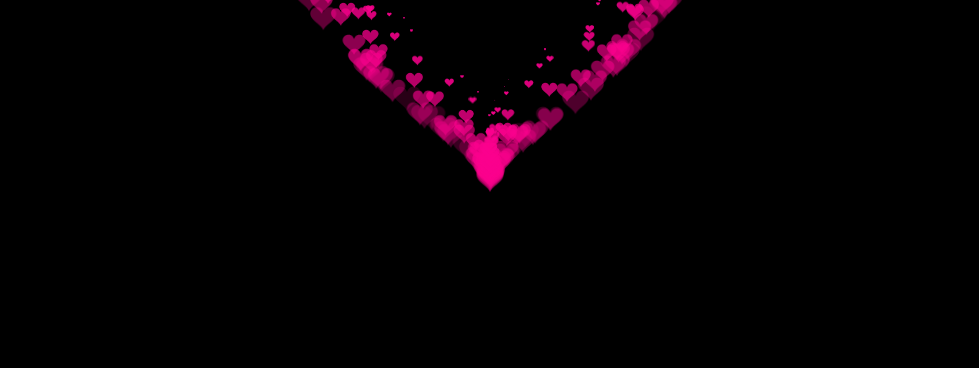
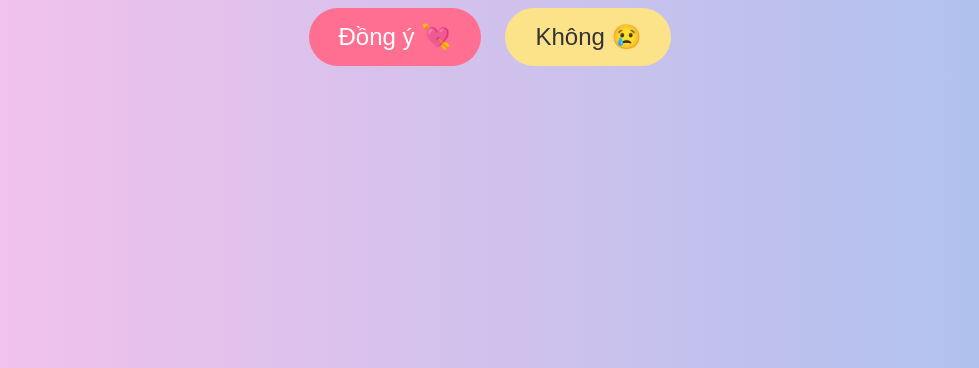
Before and after one commit to Dont4getmeKmA/congchuatomhum, a plain HTML site: page index.html in a window 1280 px wide. Shown: the part 432-800 px from the top of the page, without its empty margins (150-1129 px from the left). Drawn offline with Linux system fonts and the light colour scheme.

Commit message:
Update index.html

```diff
--- a/index.html
+++ b/index.html
@@ -1,528 +1,131 @@
-
-Code
-<!DOCTYPE HTML PUBLIC "-//W3C//DTD HTML 4.0 Transitional//EN">
-
-<HTML>
-
- <HEAD>
-
-  <TITLE> My heart </TITLE>
-
-  <META NAME="Generator" CONTENT="EditPlus">
-
-  <META NAME="Author" CONTENT="">
-
-  <META NAME="Keywords" CONTENT="">
-
-  <META NAME="Description" CONTENT="">
-
+<!DOCTYPE html>
+<html lang="vi">
+<head>
+  <meta charset="UTF-8" />
+  <meta name="viewport" content="width=device-width, initial-scale=1.0"/>
+  <title>Làm người yêu anh nhé?</title>
+  <link href="https://fonts.googleapis.com/css2?family=Pacifico&display=swap" rel="stylesheet"/>
   <style>
-
-  html, body {
-
-  height: 100%;
-
-  padding: 0;
-
-  margin: 0;
-
-  background: #000;
-
-}
-
-canvas {
-
-  position: absolute;
-
-  width: 100%;
-
-  height: 100%;
-
-}
-
-  </style>
-
- </HEAD>
-
-
- <BODY style="display: flex; align-items: center; justify-content: center;">
-
-  <canvas id="pinkboard"></canvas>
-  <div style="text-align: center; letter-spacing: 5px; font-size: 30px;">
-    <b style='color: 8000ff; text-align: center'>Làm người yêu anh nhé <3 </b>
-  </div>
-  <audio controls autoplay hidden>
-    <source src="./images/take_me_to_your_heart.mp3" type="audio/mpeg">
-  </audio>
-  <script>
-
-  /*
-
- * Settings
-
- */
-
-var settings = {
-
-  particles: {
-
-    length:   500, // maximum amount of particles
-
-    duration:   2, // particle duration in sec
-
-    velocity: 100, // particle velocity in pixels/sec
-
-    effect: -0.75, // play with this for a nice effect
-
-    size:      30, // particle size in pixels
-
-  },
-
-};
-
-
-/*
-
- * RequestAnimationFrame polyfill by Erik Möller
-
- */
-
-(function(){var b=0;var c=["ms","moz","webkit","o"];for(var a=0;a<c.length&&!window.requestAnimationFrame;++a){window.requestAnimationFrame=window[c[a]+"RequestAnimationFrame"];window.cancelAnimationFrame=window[c[a]+"CancelAnimationFrame"]||window[c[a]+"CancelRequestAnimationFrame"]}if(!window.requestAnimationFrame){window.requestAnimationFrame=function(h,e){var d=new Date().getTime();var f=Math.max(0,16-(d-b));var g=window.setTimeout(function(){h(d+f)},f);b=d+f;return g}}if(!window.cancelAnimationFrame){window.cancelAnimationFrame=function(d){clearTimeout(d)}}}());
-
-
-/*
-
- * Point class
-
- */
-
-var Point = (function() {
-
-  function Point(x, y) {
-
-    this.x = (typeof x !== 'undefined') ? x : 0;
-
-    this.y = (typeof y !== 'undefined') ? y : 0;
-
-  }
-
-  Point.prototype.clone = function() {
-
-    return new Point(this.x, this.y);
-
-  };
-
-  Point.prototype.length = function(length) {
-
-    if (typeof length == 'undefined')
-
-      return Math.sqrt(this.x * this.x + this.y * this.y);
-
-    this.normalize();
-
-    this.x *= length;
-
-    this.y *= length;
-
-    return this;
-
-  };
-
-  Point.prototype.normalize = function() {
-
-    var length = this.length();
-
-    this.x /= length;
-
-    this.y /= length;
-
-    return this;
-
-  };
-
-  return Point;
-
-})();
-
-
-/*
-
- * Particle class
-
- */
-
-var Particle = (function() {
-
-  function Particle() {
-
-    this.position = new Point();
-
-    this.velocity = new Point();
-
-    this.acceleration = new Point();
-
-    this.age = 0;
-
-  }
-
-  Particle.prototype.initialize = function(x, y, dx, dy) {
-
-    this.position.x = x;
-
-    this.position.y = y;
-
-    this.velocity.x = dx;
-
-    this.velocity.y = dy;
-
-    this.acceleration.x = dx * settings.particles.effect;
-
-    this.acceleration.y = dy * settings.particles.effect;
-
-    this.age = 0;
-
-  };
-
-  Particle.prototype.update = function(deltaTime) {
-
-    this.position.x += this.velocity.x * deltaTime;
-
-    this.position.y += this.velocity.y * deltaTime;
-
-    this.velocity.x += this.acceleration.x * deltaTime;
-
-    this.velocity.y += this.acceleration.y * deltaTime;
-
-    this.age += deltaTime;
-
-  };
-
-  Particle.prototype.draw = function(context, image) {
-
-    function ease(t) {
-
-      return (--t) * t * t + 1;
-
+    body {
+      margin: 0;
+      padding: 0;
+      background: linear-gradient(to right, #fbc2eb, #a6c1ee);
+      height: 100vh;
+      display: flex;
+      justify-content: center;
+      align-items: center;
+      font-family: 'Pacifico', cursive;
+      color: #fff;
+      overflow: hidden;
     }
 
-    var size = image.width * ease(this.age / settings.particles.duration);
-
-    context.globalAlpha = 1 - this.age / settings.particles.duration;
-
-    context.drawImage(image, this.position.x - size / 2, this.position.y - size / 2, size, size);
-
-  };
-
-  return Particle;
-
-})();
-
-
-/*
-
- * ParticlePool class
-
- */
-
-var ParticlePool = (function() {
-
-  var particles,
-
-      firstActive = 0,
-
-      firstFree   = 0,
-
-      duration    = settings.particles.duration;
-
-
-
-  function ParticlePool(length) {
-
-    // create and populate particle pool
-
-    particles = new Array(length);
-
-    for (var i = 0; i < particles.length; i++)
-
-      particles[i] = new Particle();
-
-  }
-
-  ParticlePool.prototype.add = function(x, y, dx, dy) {
-
-    particles[firstFree].initialize(x, y, dx, dy);
-
-
-
-    // handle circular queue
-
-    firstFree++;
-
-    if (firstFree   == particles.length) firstFree   = 0;
-
-    if (firstActive == firstFree       ) firstActive++;
-
-    if (firstActive == particles.length) firstActive = 0;
-
-  };
-
-  ParticlePool.prototype.update = function(deltaTime) {
-
-    var i;
-
-
-
-    // update active particles
-
-    if (firstActive < firstFree) {
-
-      for (i = firstActive; i < firstFree; i++)
-
-        particles[i].update(deltaTime);
-
+    .container {
+      text-align: center;
+      animation: fadeIn 2s ease;
     }
 
-    if (firstFree < firstActive) {
-
-      for (i = firstActive; i < particles.length; i++)
-
-        particles[i].update(deltaTime);
-
-      for (i = 0; i < firstFree; i++)
-
-        particles[i].update(deltaTime);
-
+    h1 {
+      font-size: 3em;
+      margin-bottom: 20px;
+      text-shadow: 2px 2px 4px rgba(0,0,0,0.2);
     }
 
-
-
-    // remove inactive particles
-
-    while (particles[firstActive].age >= duration && firstActive != firstFree) {
-
-      firstActive++;
-
-      if (firstActive == particles.length) firstActive = 0;
-
+    .btn {
+      padding: 15px 30px;
+      font-size: 1.5em;
+      border: none;
+      border-radius: 30px;
+      margin: 10px;
+      cursor: pointer;
+      transition: transform 0.3s ease, background-color 0.3s ease;
     }
 
-
-
-
-
-  };
-
-  ParticlePool.prototype.draw = function(context, image) {
-
-    // draw active particles
-
-    if (firstActive < firstFree) {
-
-      for (i = firstActive; i < firstFree; i++)
-
-        particles[i].draw(context, image);
-
+    .yes {
+      background-color: #ff6f91;
+      color: white;
     }
 
-    if (firstFree < firstActive) {
-
-      for (i = firstActive; i < particles.length; i++)
-
-        particles[i].draw(context, image);
-
-      for (i = 0; i < firstFree; i++)
-
-        particles[i].draw(context, image);
-
+    .no {
+      background-color: #fce38a;
+      color: #333;
     }
 
-  };
-
-  return ParticlePool;
-
-})();
-
-
-/*
-
- * Putting it all together
-
- */
-
-(function(canvas) {
-
-  var context = canvas.getContext('2d'),
-
-      particles = new ParticlePool(settings.particles.length),
-
-      particleRate = settings.particles.length / settings.particles.duration, // particles/sec
-
-      time;
-
-
-
-  // get point on heart with -PI <= t <= PI
-
-  function pointOnHeart(t) {
-
-    return new Point(
-
-      160 * Math.pow(Math.sin(t), 3),
-
-      130 * Math.cos(t) - 50 * Math.cos(2 * t) - 20 * Math.cos(3 * t) - 10 * Math.cos(4 * t) + 25
-
-    );
-
-  }
-
-
-
-  // creating the particle image using a dummy canvas
-
-  var image = (function() {
-
-    var canvas  = document.createElement('canvas'),
-
-        context = canvas.getContext('2d');
-
-    canvas.width  = settings.particles.size;
-
-    canvas.height = settings.particles.size;
-
-    // helper function to create the path
-
-    function to(t) {
-
-      var point = pointOnHeart(t);
-
-      point.x = settings.particles.size / 2 + point.x * settings.particles.size / 350;
-
-      point.y = settings.particles.size / 2 - point.y * settings.particles.size / 350;
-
-      return point;
-
+    .btn:hover {
+      transform: scale(1.1);
     }
 
-    // create the path
-
-    context.beginPath();
-
-    var t = -Math.PI;
-
-    var point = to(t);
-
-    context.moveTo(point.x, point.y);
-
-    while (t < Math.PI) {
-
-      t += 0.01; // baby steps!
-
-      point = to(t);
-
-      context.lineTo(point.x, point.y);
-
+    @keyframes fadeIn {
+      from {
+        opacity: 0;
+        transform: translateY(-50px);
+      }
+      to {
+        opacity: 1;
+        transform: translateY(0);
+      }
     }
 
-    context.closePath();
-
-    // create the fill
-
-    context.fillStyle = '#fb008e';
-
-    context.fill();
-
-    // create the image
-
-    var image = new Image();
-
-    image.src = canvas.toDataURL();
-
-    return image;
-
-  })();
-
-
-
-  // render that thing!
-
-  function render() {
-
-    // next animation frame
-
-    requestAnimationFrame(render);
-
-
-
-    // update time
-
-    var newTime   = new Date().getTime() / 1000,
-
-        deltaTime = newTime - (time || newTime);
-
-    time = newTime;
-
-
-
-    // clear canvas
-
-    context.clearRect(0, 0, canvas.width, canvas.height);
-
-
-
-    // create new particles
-
-    var amount = particleRate * deltaTime;
-
-    for (var i = 0; i < amount; i++) {
-
-      var pos = pointOnHeart(Math.PI - 2 * Math.PI * Math.random());
-
-      var dir = pos.clone().length(settings.particles.velocity);
-
-      particles.add(canvas.width / 2 + pos.x, canvas.height / 2 - pos.y, dir.x, -dir.y);
-
+    .hearts {
+      position: absolute;
+      width: 100%;
+      height: 100%;
+      pointer-events: none;
+      overflow: hidden;
     }
 
+    .heart {
+      position: absolute;
+      width: 20px;
+      height: 20px;
+      background: url('https://upload.wikimedia.org/wikipedia/commons/thumb/5/57/Heart_corazón.svg/1024px-Heart_corazón.svg.png') no-repeat center;
+      background-size: contain;
+      animation: float 6s infinite ease-in;
+      opacity: 0.7;
+    }
 
+    @keyframes float {
+      0% {
+        transform: translateY(0) scale(1);
+        opacity: 1;
+      }
+      100% {
+        transform: translateY(-100vh) scale(1.5);
+        opacity: 0;
+      }
+    }
+  </style>
+</head>
+<body>
+  <div class="container">
+    <h1>Làm người yêu anh nhé? 💖</h1>
+    <button class="btn yes" onclick="yesClick()">Đồng ý 💘</button>
+    <button class="btn no" onclick="noClick()">Không 😢</button>
+  </div>
 
-    // update and draw particles
+  <div class="hearts" id="hearts"></div>
 
-    particles.update(deltaTime);
+  <script>
+    function yesClick() {
+      alert("Anh biết mà! 😍💗");
+      for (let i = 0; i < 20; i++) {
+        createHeart();
+      }
+    }
 
-    particles.draw(context, image);
+    function noClick() {
+      alert("Thôi đừng bấm vậy chứ... cho anh cơ hội đi mà 🥺");
+    }
 
-  }
+    function createHeart() {
+      const heart = document.createElement("div");
+      heart.classList.add("heart");
+      heart.style.left = Math.random() * 100 + "vw";
+      document.getElementById("hearts").appendChild(heart);
 
-
-
-  // handle (re-)sizing of the canvas
-
-  function onResize() {
-
-    canvas.width  = canvas.clientWidth;
-
-    canvas.height = canvas.clientHeight;
-
-  }
-
-  window.onresize = onResize;
-
-
-
-  // delay rendering bootstrap
-
-  setTimeout(function() {
-
-    onResize();
-
-    render();
-
-  }, 10);
-
-})(document.getElementById('pinkboard'));
-
+      setTimeout(() => {
+        heart.remove();
+      }, 6000);
+    }
   </script>
-
- </BODY>
-
-</HTML>
+</body>
+</html>
```
